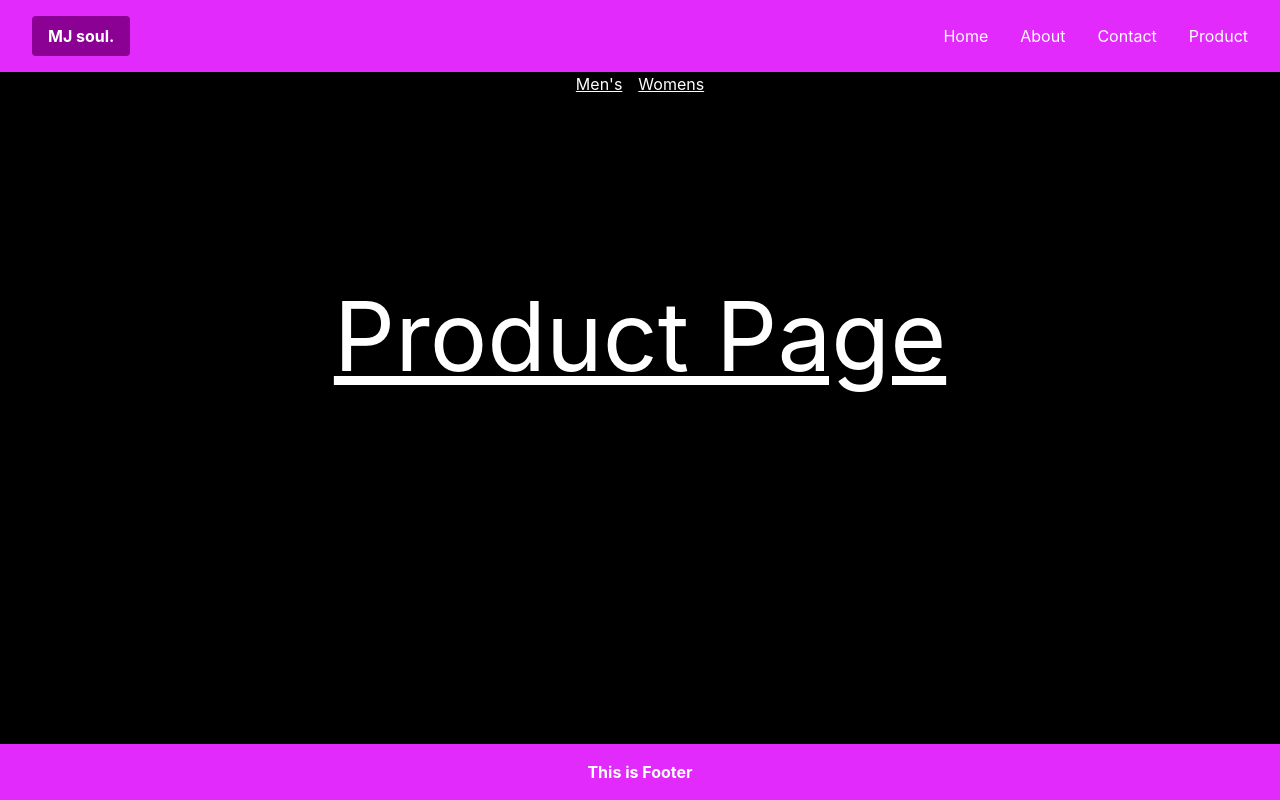
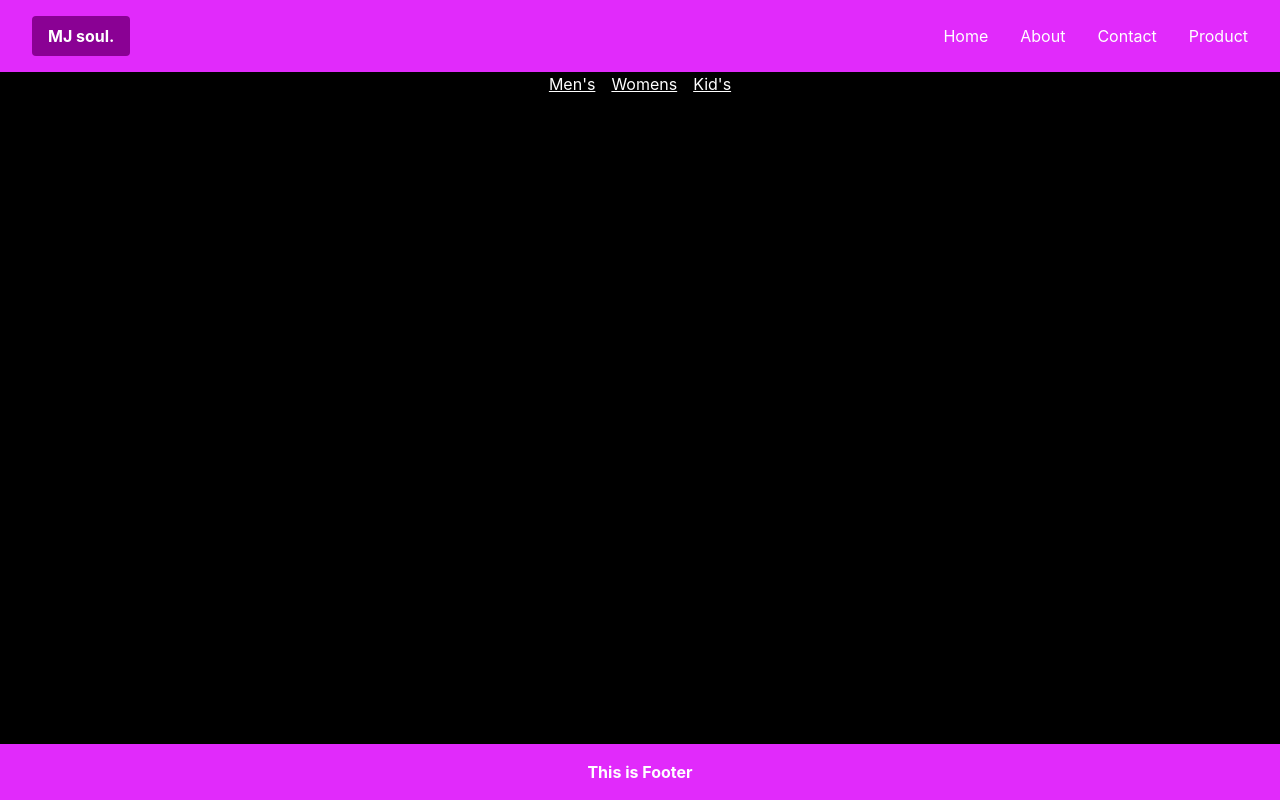
Before and after one commit to ManzarAbbass/Learning_react, a React (Vite) app in the folder 19-Ad-nested-routes/: page /product in a window 1280 px wide. Built offline with nearby package versions, Linux system fonts and the light colour scheme.

Commit message:
solve the hoshposh pages of product component

```diff
--- a/19-Ad-nested-routes/src/App.jsx
+++ b/19-Ad-nested-routes/src/App.jsx
@@ -8,6 +8,7 @@ import Notefound from './pages/Notfound'
 import Product from "./pages/Product"
 import Men from "./pages/Men"
 import Women from "./pages/Women"
+import Kid from "./pages/Kid"
 
 const App = () => {
   return (
@@ -26,6 +27,7 @@ const App = () => {
         <Route path="/product" element={<Product />}>
           <Route path="men" element={<Men />} />
           <Route path="women" element={<Women />} />
+          <Route path="kid" element={<Kid />} />
         </Route>
       <Route path="*" element={<Notefound />} />
       </Routes>
--- /dev/null
+++ b/19-Ad-nested-routes/src/pages/Kid.jsx
@@ -0,0 +1,10 @@
+
+const Kid = () => {
+  return (
+    <div>
+        <h1 className="absolute top-[30%] left-[50%] transform -translate-x-1/2 translate-y-1/2 text-8xl underline">Kid's Collection</h1>
+    </div>
+  )
+}
+
+export default Kid
--- a/19-Ad-nested-routes/src/pages/Product.jsx
+++ b/19-Ad-nested-routes/src/pages/Product.jsx
@@ -6,8 +6,8 @@ const Product = () => {
         <div className="flex justify-center items-center gap-4">
             <Link className="underline" to='/product/men'>Men's</Link>
             <Link className="underline"  to='/product/women'>Womens</Link>
+            <Link className="underline"  to='/product/kid'>Kid's</Link>
         </div>
-      <h1 className="absolute top-[30%] left-[50%] transform -translate-x-1/2 translate-y-1/2 text-8xl underline">Product Page</h1>
       <Outlet/>
     </div>
   )
```
